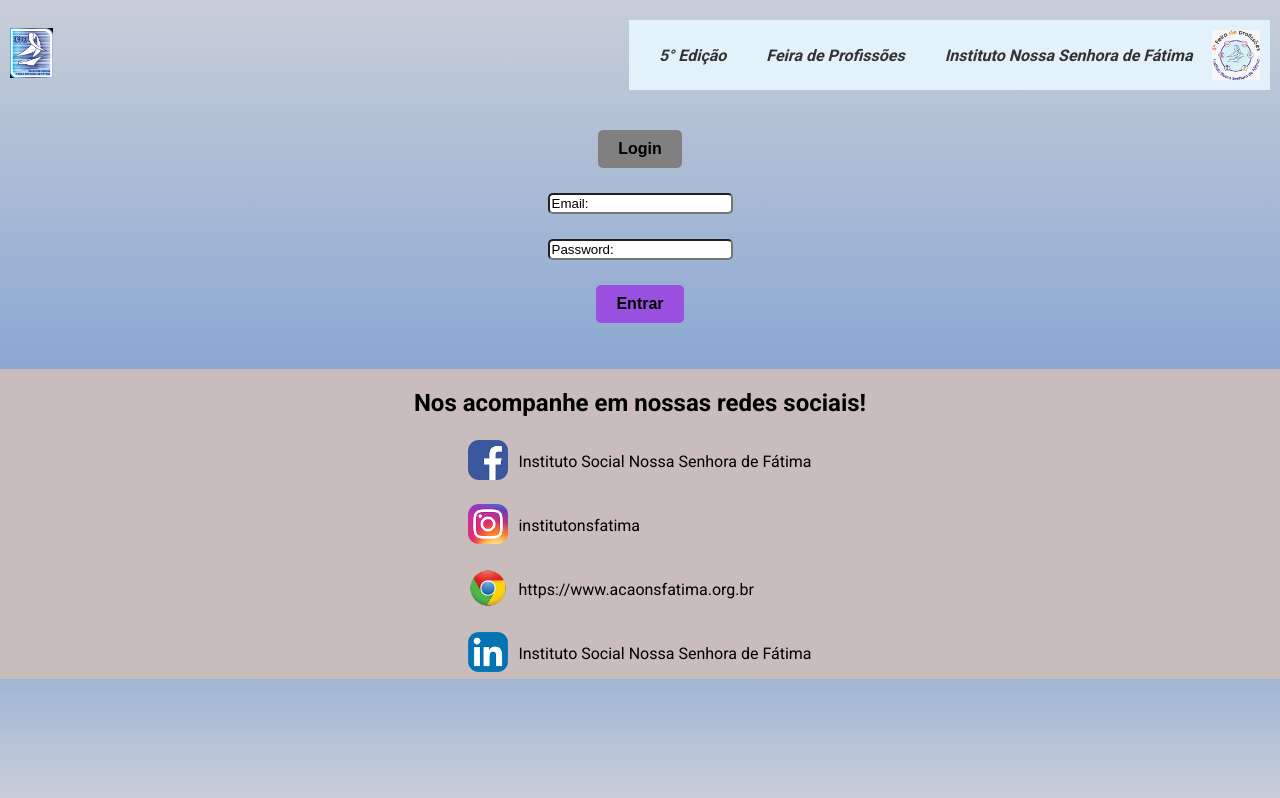
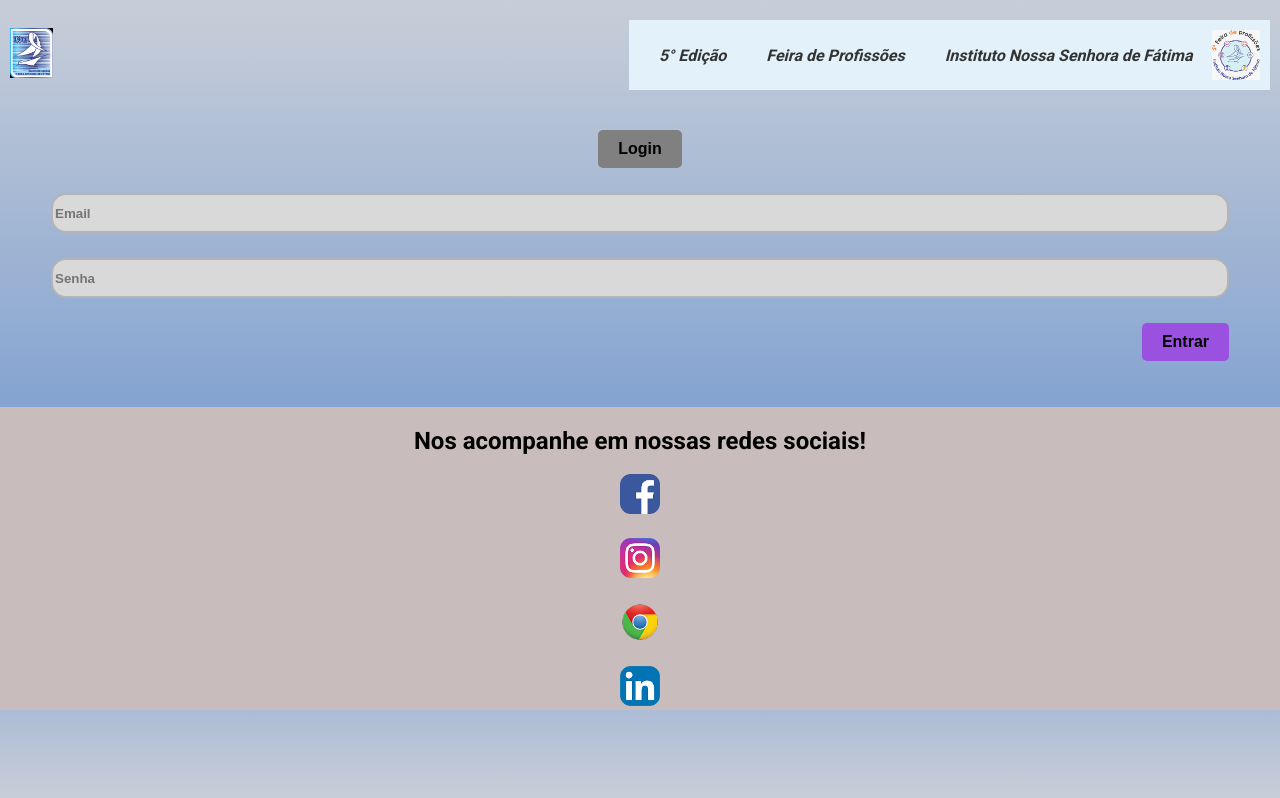
Before and after one commit to Markcyss/projeto-feira-frei-2025, a React (Vite) app in the folder frontend/: page /login in a window 1280 px wide. Shown: the top 798 px of the page. Built offline with nearby package versions, Linux system fonts and the light colour scheme.

Commit message:
Reorganização de partes da estilização das páginas de login, registro e verificação

```diff
--- a/frontend/src/pages/paginalogin.jsx
+++ b/frontend/src/pages/paginalogin.jsx
@@ -35,11 +35,19 @@ function Login() {
                 </div>
             </header>
 
-            <main className='main'>
-                <button className='main-login'>Login</button>
-                <input value={'Email:'} />
-                <input value={'Password:'}/>
-                <button className='main-enter'>Entrar</button>
+            <main className='main-login'>
+                <div className='login-button'>
+                    <button className='main-login-button'>Login</button>
+                </div>
+                <div className='main-input'>
+                    <input className='input-name' name='Email' placeholder='Email' />
+                </div>
+                <div className='main-input'>
+                    <input className='input-name' name='Senha' placeholder='Senha' />
+                </div>
+                <div className='enter-button'>
+                    <button className='main-enter-button'>Entrar</button>
+                </div>
 
             </main>
 
@@ -82,12 +90,6 @@ function Login() {
                             </Link>
                         </div>
                     </div>
-                    <div className='social-media-texts'>
-                        <p className='social-media-name'>Instituto Social Nossa Senhora de Fátima</p>
-                        <p className='social-media-name'>institutonsfatima</p>
-                        <p className='social-media-name'>https://www.acaonsfatima.org.br</p>
-                        <p className='social-media-name'>Instituto Social Nossa Senhora de Fátima</p>
-                    </div>
                 </div>
             </footer>
         </div>
--- a/frontend/src/pages/paginaregistro.jsx
+++ b/frontend/src/pages/paginaregistro.jsx
@@ -280,13 +280,6 @@ const handleSubmit = async () => {
               </Link>
             </div>
           </div>
-
-          <div className='social-media-texts'>
-            <p className='social-media-name'>Instituto Social Nossa Senhora de Fátima</p>
-            <p className='social-media-name'>institutonsfatima</p>
-            <p className='social-media-name'>https://www.acaonsfatima.org.br</p>
-            <p className='social-media-name'>Instituto Social Nossa Senhora de Fátima</p>
-          </div>
         </div>
       </footer>
     </div>
--- a/frontend/src/pages/paginaverificacao.jsx
+++ b/frontend/src/pages/paginaverificacao.jsx
@@ -35,7 +35,9 @@ function Verificacao() {
                 <div className='main-input'>
                     <input className='input-name' name='Nome' placeholder='Nome' />
                 </div>
-                <button className='verify-button'>Buscar</button>
+                <div className='main-button'>
+                    <button className='verify-button'>Buscar</button>
+                </div>
 
             </main>
 
--- a/frontend/src/pages/stylelogin.scss
+++ b/frontend/src/pages/stylelogin.scss
@@ -55,17 +55,16 @@ $button-end: #f4b434;
 }
 
 
-.main {
+.main-login {
+  width: 100%;
   display: flex;
   flex-direction: column;
-  align-items: center;
-  justify-content: center;
+  text-align: center;
   padding: 20px;
   gap: 25px;
   border-radius: 10px;
-}
 
-.main-login {
+  .main-login-button {
     border: none;
     padding: 10px 20px;
     border-radius: 5px;
@@ -75,7 +74,21 @@ $button-end: #f4b434;
     background-color: #808080;
   }
 
-.main-enter {
+  .input-name {
+    width: 95%;
+    height: 40px;
+    background-color: #D9D9D9;
+    border: 2px solid rgb(180, 180, 180);
+    border-radius: 15px;
+    font-weight: bold;
+  }
+
+  .enter-button {
+    text-align: end;
+    margin-right: 2.5%;
+  }
+
+  .main-enter-button {
     border: none;
     padding: 10px 20px;
     border-radius: 5px;
@@ -84,11 +97,9 @@ $button-end: #f4b434;
     font-weight: bold;
     background-color: #9b51e0;
   }
+}
 
-.main button:hover {
+
+.main-login button:hover {
   filter: brightness(1.2);
 }
-
-.main input {
-  border-radius: 5px;
-}
--- a/frontend/src/pages/styleregistro.scss
+++ b/frontend/src/pages/styleregistro.scss
@@ -59,7 +59,6 @@ $button-end: #f4b434;
   }
 
   .main-registry-list {
-    //background-color: blue;
     width: 100%;
     display: flex;
     flex-direction: column;
@@ -92,7 +91,6 @@ $button-end: #f4b434;
   }
 
   .main-registry-button {
-    //background-color: red;
     width: 95%;
     display: flex;
     flex-wrap: wrap;
@@ -110,7 +108,6 @@ $button-end: #f4b434;
       font-size: 14px;
     }
     .main-buttons {
-      //background-color: green;
       display: flex;
       justify-content: space-between;
       width: 45%;
@@ -136,7 +133,12 @@ $button-end: #f4b434;
     border-radius: 15px;
     background-color: #597aac;
     font-weight: bold;
+    cursor: pointer;
   }
+}
+
+.main-registro button:hover {
+  filter: brightness(1.2);
 }
 
 .registry-footer {
@@ -157,7 +159,6 @@ $button-end: #f4b434;
     gap: 10px;
 
     .social-media-images {
-      //background-color: yellow;
       display: flex;
       align-items: center;
       flex-direction: column;
--- a/frontend/src/pages/styleverificacao.scss
+++ b/frontend/src/pages/styleverificacao.scss
@@ -45,8 +45,38 @@ $button-end: #f4b434;
   padding: 20px;
 }
 
-.main {
+.main-verification {
+  width: 100%;
+  display: flex;
+  flex-direction: column;
+  text-align: center;
+  gap: 20px;
 
+  .input-name {
+    width: 95%;
+    height: 40px;
+    background-color: #D9D9D9;
+    border: 2px solid rgb(180, 180, 180);
+    border-radius: 15px;
+    font-weight: bold;
+  }
+  .main-button {
+    text-align: end;
+    margin-right: 2.5%;
+  }
+  .verify-button {
+  border: none;
+  padding: 10px 20px;
+  border-radius: 5px;
+  cursor: pointer;
+  font-size: 16px;
+  font-weight: bold;
+  background-color: #9b51e0;
+  }
+}
+
+.main-verification button:hover {
+  filter: brightness(1.2);
 }
 
 .verification-footer {
```
Lines whose indentation alone changed are shown as unchanged.
